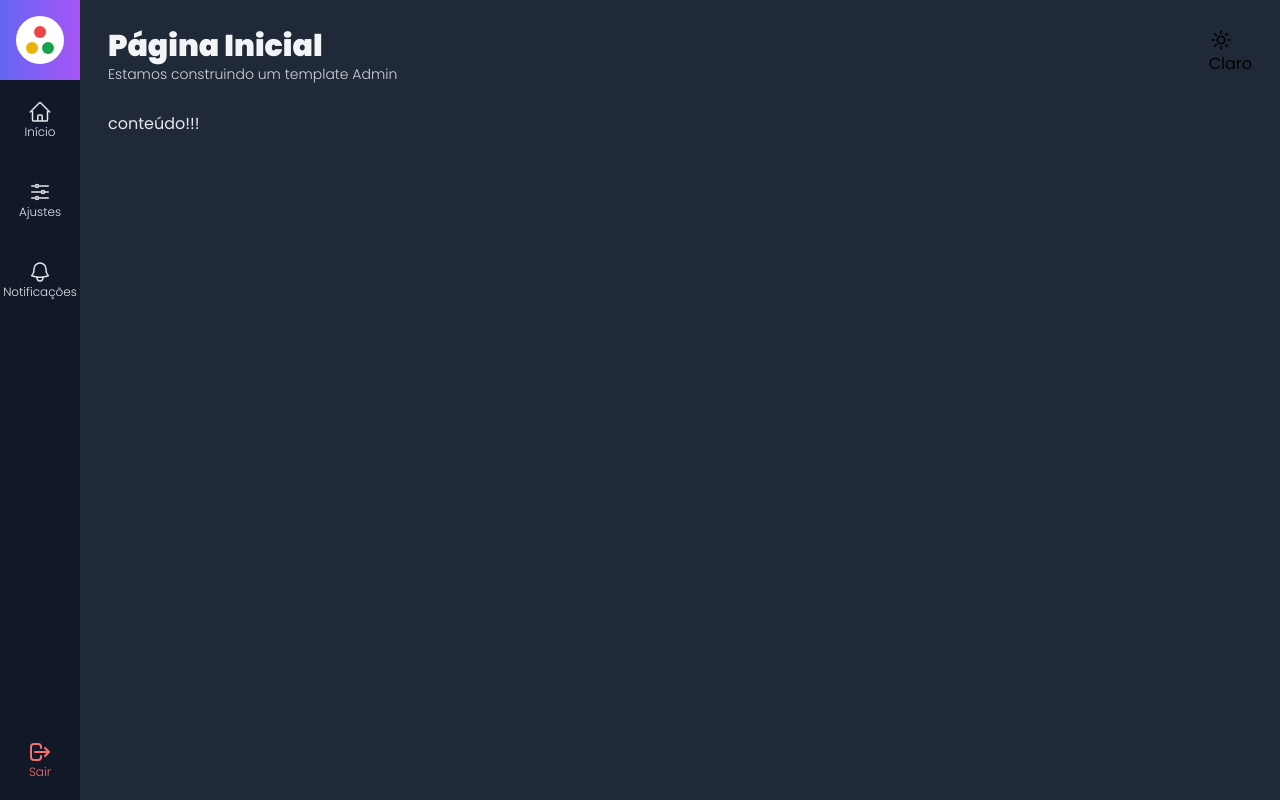
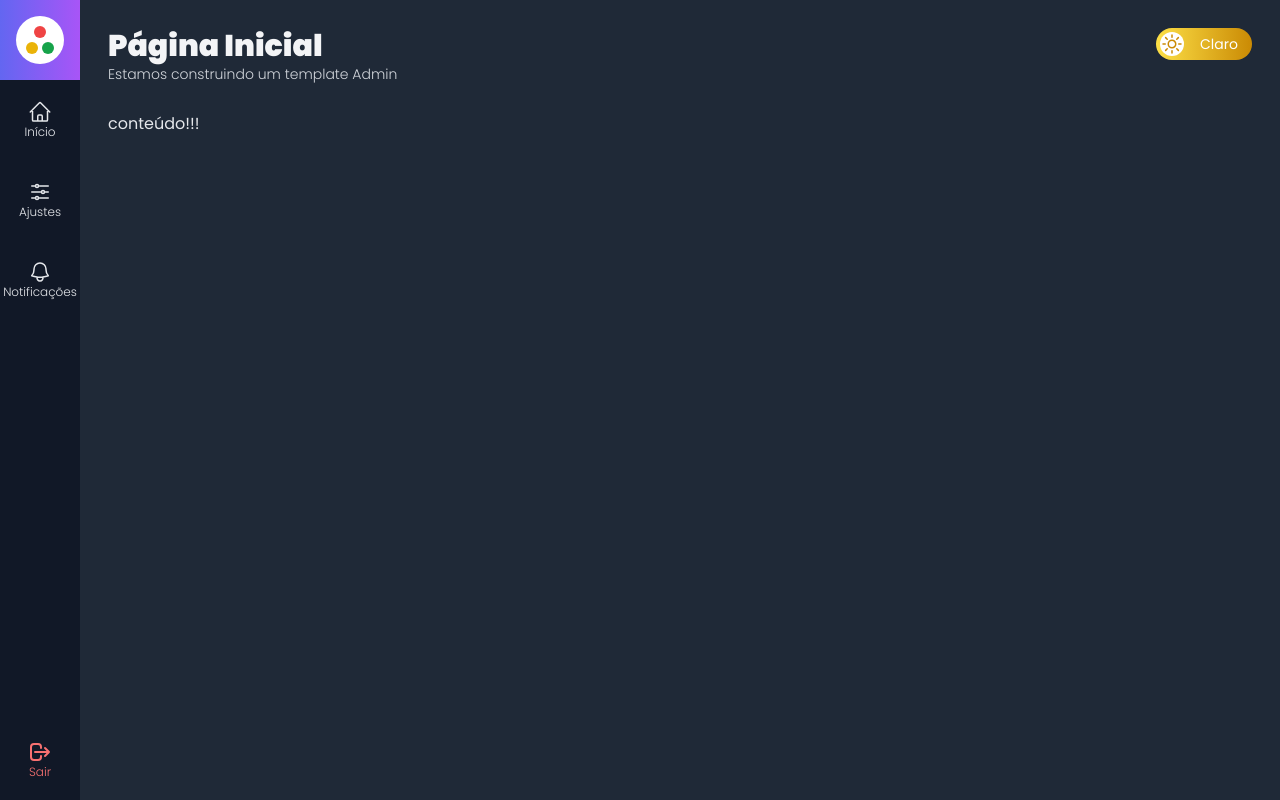
Before and after one commit to DevDaniloFerrari/admin-template, a Next.js app: page / in a window 1280 px wide. Built offline with nearby package versions, Linux system fonts and the light colour scheme.

Commit message:
estilizando botao de alternar tema

```diff
--- a/components/icons/index.tsx
+++ b/components/icons/index.tsx
@@ -66,14 +66,14 @@
   </svg>
 );
 
-export const IconeSol = (
+export const IconeSol = (tamanho = 6) => (
   <svg
     xmlns="http://www.w3.org/2000/svg"
     fill="none"
     viewBox="0 0 24 24"
     strokeWidth={1.5}
     stroke="currentColor"
-    className="w-6 h-6"
+    className={`h-${tamanho} w-${tamanho}`}
   >
     <path
       strokeLinecap="round"
@@ -83,14 +83,14 @@
   </svg>
 );
 
-export const IconeLua = (
+export const IconeLua = (tamanho = 6) => (
   <svg
     xmlns="http://www.w3.org/2000/svg"
     fill="none"
     viewBox="0 0 24 24"
     strokeWidth={1.5}
     stroke="currentColor"
-    className="w-6 h-6"
+    className={`h-${tamanho} w-${tamanho}`}
   >
     <path
       strokeLinecap="round"
--- a/components/template/BotaoAlternarTema.tsx
+++ b/components/template/BotaoAlternarTema.tsx
@@ -1,4 +1,4 @@
-import { IconeSol } from "../icons";
+import { IconeLua, IconeSol } from "../icons";
 
 interface BotaoAlternarTemaProps {
   tema?: string;
@@ -7,15 +7,57 @@
 
 export default function BotaoAlternarTema(props: BotaoAlternarTemaProps) {
   return props.tema === "dark" ? (
-    <div onClick={props.alternarTema} className={``}>
-      <div className={``}>{IconeSol}</div>
-      <div className={``}>
-        <span>Claro</span>
+    <div
+      onClick={props.alternarTema}
+      className={`
+      hidden sm:flex items-center cursor-pointer
+      bg-gradient-to-r from-yellow-300 to-yellow-600
+      w-14 lg:w-24 h-8 p-1 rounded-full
+    `}
+    >
+      <div
+        className={`
+        flex items-center justify-center
+        bg-white text-yellow-600 w-6 h-6 rounded-full
+      `}
+      >
+        {IconeSol(4)}
+      </div>
+      <div
+        className={`
+        hidden lg:flex items-center ml-4
+        text-white
+      `}
+      >
+        <span className="text-sm">Claro</span>
       </div>
     </div>
   ) : (
-    <div onClick={props.alternarTema}>
-      <div></div>
+    <div
+      onClick={props.alternarTema}
+      className={`
+      hidden sm:flex items-center justify-end cursor-pointer
+      bg-gradient-to-r from-gray-500 to-gray-900
+      w-14 lg:w-24 h-8 p-1 rounded-full
+    `}
+    >
+      <div
+        className={`
+        hidden lg:flex items-center mr-2
+        text-gray-300
+      `}
+      >
+        <span className="text-sm">Escuro</span>
+      </div>
+      <div
+        className={`
+        flex items-center justify-center
+        bg-black text-yellow-300
+        w-6 h-6 rounded-full
+      `}
+      >
+        {IconeLua(4)}
+      </div>
     </div>
   );
 }
```
